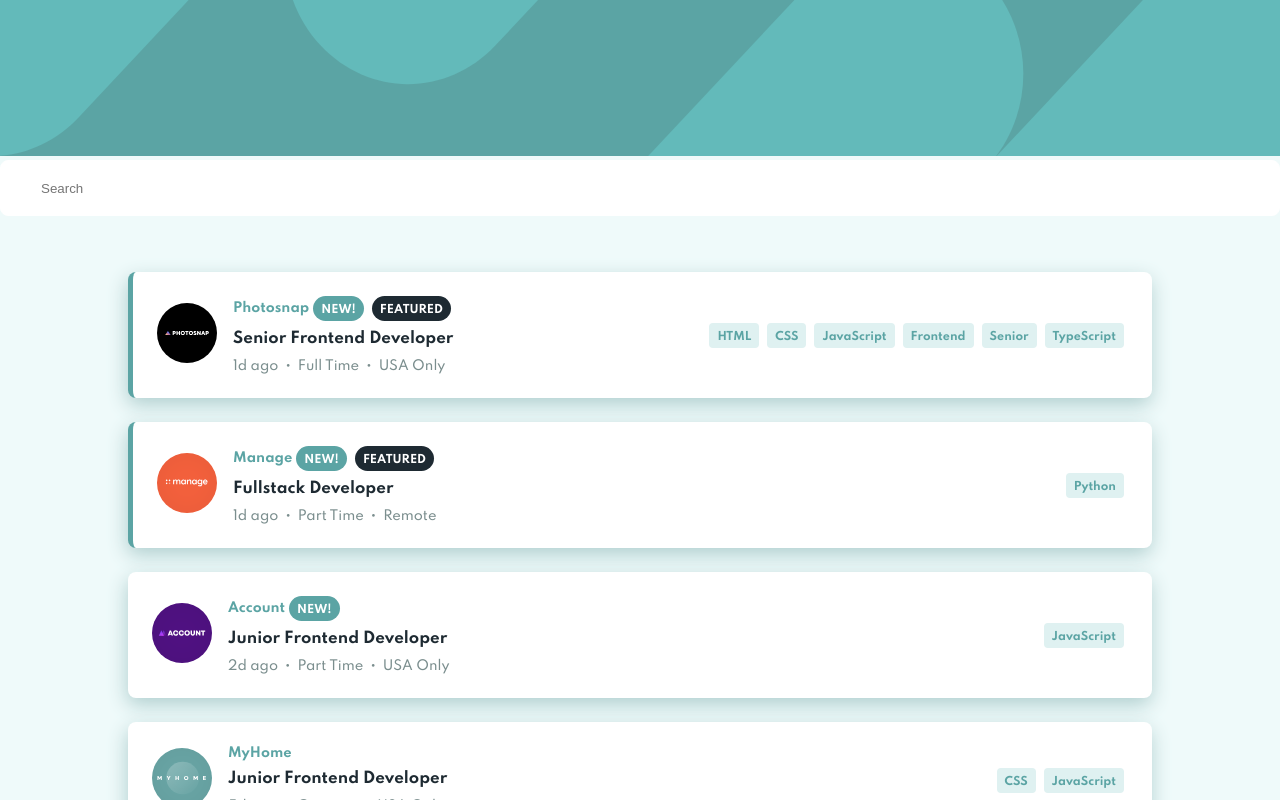
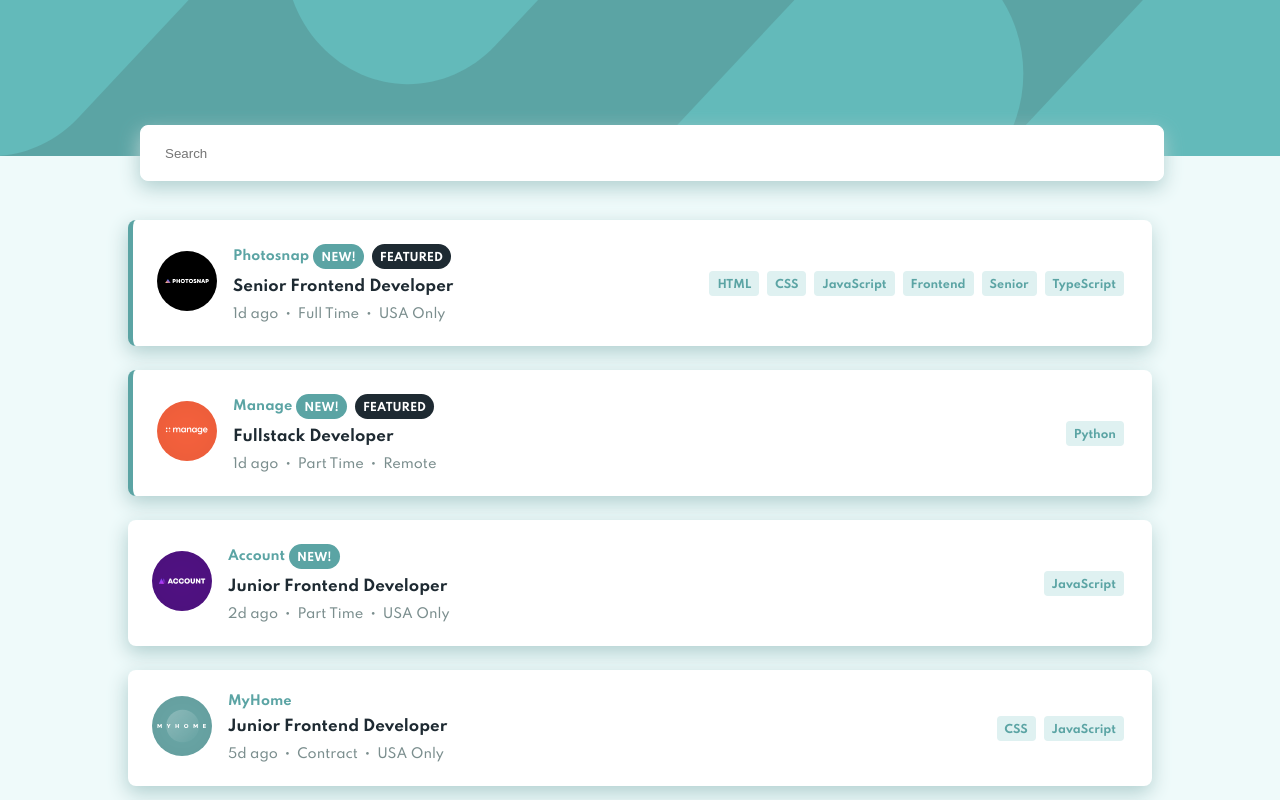
Before and after one commit to eduardogerentklein/job-listings, a Next.js app: page / in a window 1280 px wide. Built offline with nearby package versions, Linux system fonts and the light colour scheme.

Commit message:
feat: adding filter to jobs page

```diff
--- a/src/components/input/Input.tsx
+++ b/src/components/input/Input.tsx
@@ -1,34 +1,48 @@
 import { styled } from 'theme';
+import React from 'react';
 
 interface InputProps {
   value?: string;
   onChange?: (value: any) => void;
+  onKeyPress?: (value: any) => void;
   placeHolder?: string;
+  css?: {};
 }
 
 const inputOptions = {
-  width: '100%',
   height: '56px',
   outline: 'none',
   lineHeight: '28.8px',
-  color: '$primary',
+  color: '$black',
   borderWidth: '1px',
   borderStyle: 'solid',
   borderColor: '$neutralWhite',
   borderRadius: '$2',
-  marginTop: '$1',
   paddingTop: '$2',
   paddingBottom: '$2',
   paddingRight: '$2',
-  paddingLeft: '$9',
+  paddingLeft: '$5',
+  boxShadow: '$3',
   '&:focus': {
     boxShadow: '$1'
   }
 };
 const InputStyled = styled('input', inputOptions);
 
-export const Input = ({ value, onChange, placeHolder }: InputProps) => {
+export const Input = ({
+  value,
+  onChange,
+  onKeyPress,
+  placeHolder,
+  css
+}: InputProps) => {
   return (
-    <InputStyled placeholder={placeHolder} value={value} onChange={onChange} />
+    <InputStyled
+      placeholder={placeHolder}
+      value={value}
+      onChange={onChange}
+      onKeyPress={onKeyPress}
+      css={css}
+    />
   );
 };
--- a/src/pages/index.tsx
+++ b/src/pages/index.tsx
@@ -10,16 +10,54 @@ const Main = styled(Box, {
   mb: '$2'
 });
 
+const FilterContainer = styled(Box, {
+  position: 'fixed',
+  top: '125px',
+  left: '140px',
+  '@small': {
+    left: '20px'
+  }
+});
+
 const Index: NextPage = () => {
   const [value, setValue] = useState<string>('');
+  const [jobs, setJobs] = useState(data);
+  const [initialJobs, setInitialJobs] = useState(data);
 
   const handleChange = (e: any) => setValue(e.target.value);
 
+  const handleEnter = (e: any) => {
+    if (e.key === 'Enter' && value) {
+      setJobs(
+        jobs.filter(job =>
+          job.company.toLowerCase().includes(value.toLowerCase())
+        )
+      );
+    }
+    if (!value) setJobs([...initialJobs]);
+  };
+
   return (
     <>
-      <Box>
-        <Input placeHolder='Search' onChange={handleChange} value={value} />
-      </Box>
+      <FilterContainer
+        appearance='inline'
+        direction='column'
+        justify='center'
+        align='center'
+      >
+        <Input
+          css={{
+            width: '80vw',
+            '@small': {
+              width: '90vw'
+            }
+          }}
+          placeHolder='Search'
+          onChange={handleChange}
+          onKeyPress={handleEnter}
+          value={value}
+        />
+      </FilterContainer>
       <Main
         appearance='inline'
         direction='column'
@@ -27,7 +65,7 @@ const Index: NextPage = () => {
         align='center'
         as='main'
       >
-        {data.map((job, index) => (
+        {jobs.map((job, index) => (
           <Card
             appearance={job.featured ? 'featured' : 'shadow'}
             key={job.company + job.id}
@@ -35,7 +73,7 @@ const Index: NextPage = () => {
               display: 'flex',
               alignItems: 'center',
               justifyContent: 'space-between',
-              mt: index === 0 ? '$12' : undefined,
+              mt: index === 0 ? '$13' : undefined,
               '@small': {
                 flexDirection: 'column',
                 alignItems: 'start'
```
